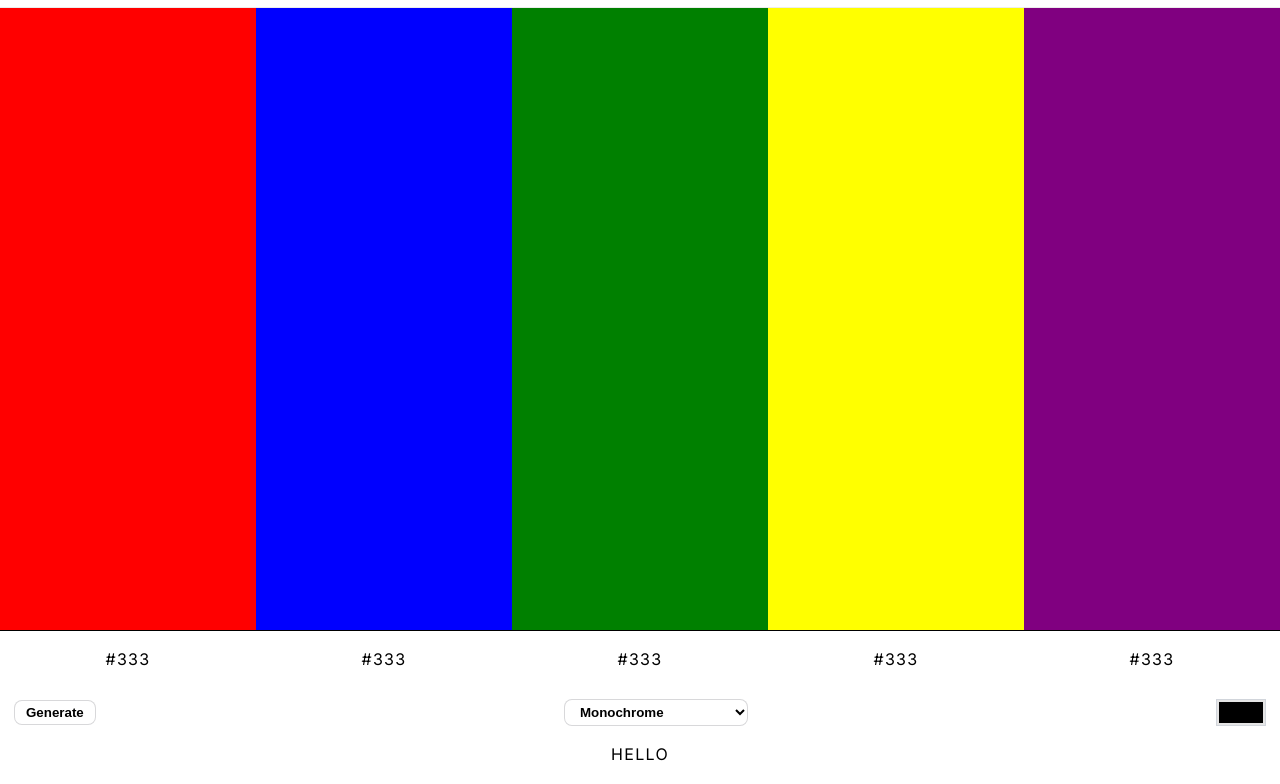
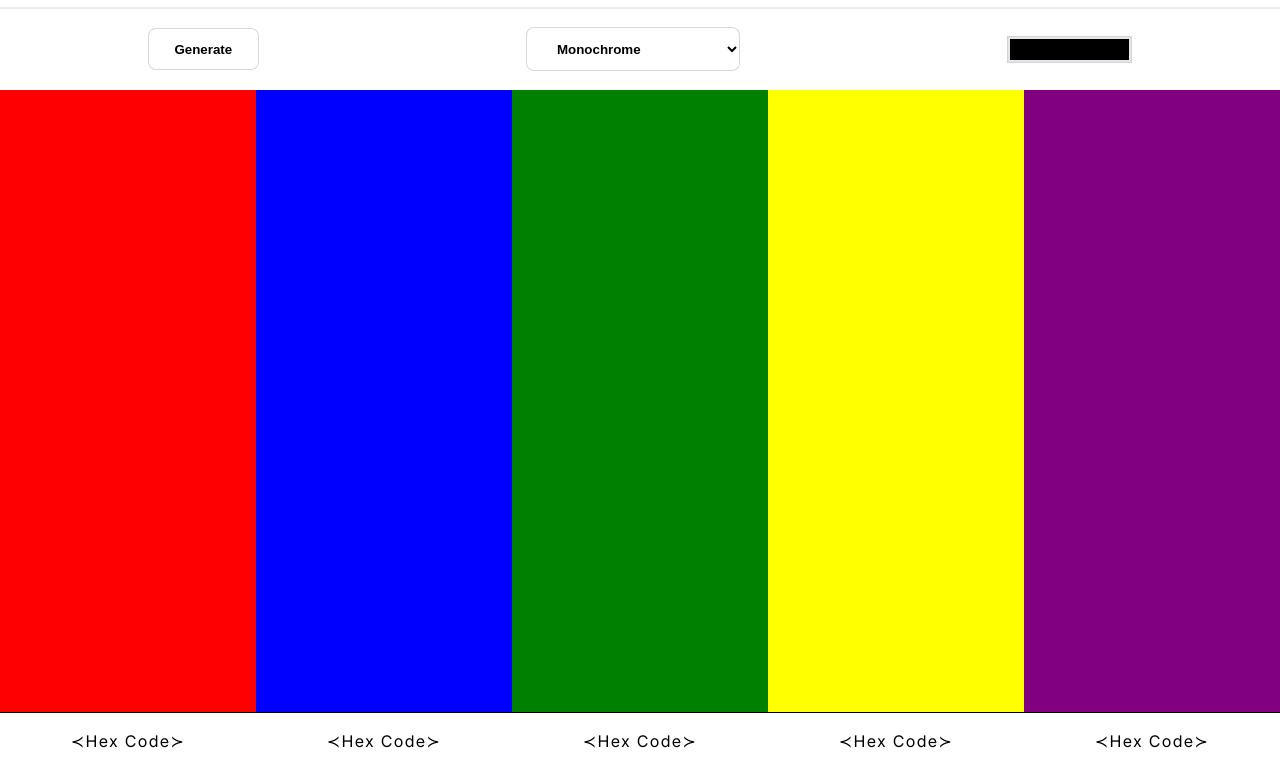
Before and after one commit to zowieerickson/color_picker_app, a plain HTML site: page index.html in a window 1280 px wide. Shown: the part 64-848 px from the top of the page. Drawn offline with Linux system fonts and the light colour scheme.

Commit message:
added desktop subheader, button active style

```diff
--- a/index.css
+++ b/index.css
@@ -39,7 +39,7 @@ h1 {
     min-height: 110px;
 }
 
-.generator_color_content {
+.generator_color_content, #generator-subheader {
     display: none;
 }
 .generator_color_content_mobile{
@@ -49,7 +49,7 @@ h1 {
 
 .sub-header {
     display: flex;
-    justify-content: space-between;
+    justify-content: space-around;
     align-items: center;
     align-content: center;
     padding: 0 14px;
@@ -66,10 +66,15 @@ h1 {
     padding: 5px 12px;
 }
 
+.btn:active {
+    transform: scale(.95);
+}
+
 .input-btn {
     background: #e5e5e5;
     padding: 2px;
     border: 0.5px solid #d1d5db;
+    width: 10%
 }
 
 input[type="color"]::-webkit-color-swatch-wrapper {
@@ -79,7 +84,6 @@ input[type="color"]::-webkit-color-swatch-wrapper {
 
 input[type="color"]::-webkit-color-swatch {
     border: none;
-    background: blue;
 }
 
 select > option {
@@ -107,9 +111,6 @@ select > option {
     background: purple;
 }
 
-.test {
-    text-align: center;
-}
 
 @media (min-width: 770px) {
 
@@ -134,4 +135,17 @@ select > option {
     .generator_color_content_mobile{
         display: none;
     }
+
+    #generator-subheader {
+        display: flex;
+        margin: 1.2em 0
+    }
+
+    #generator_mobile-subheader {
+        display: none;
+    }
+
+    .btn {
+        padding: 1em 2em
+    }
 }
--- a/index.html
+++ b/index.html
@@ -15,36 +15,49 @@
         <h1>Color Picker</h1>
     </header>
     <main>
+        <div class="sub-header" id="generator-subheader">
+            <button class="btn" id="generate_submit">Generate</button>
+            <select name="color-scheme" id="color-scheme" class="btn">
+                <option value="monochrome">Monochrome</option>
+                <option value="monochrome-dark">Monochrome-dark</option>
+                <option value="monochrome-light">Monochrome-light</option>
+                <option value="analogic">Analogic</option>
+                <option value="complement">Complement</option>
+                <option value="analogic-complement">Analogic-complement</option>
+                <option value="triad">Triad</option>
+            </select>
+            <input type="color" name="color-scheme-input" class="input-btn" id="color-scheme-input">
+        </div>
         <div id="generator_colors">
             <div class="generator_color">
                 <div class="generator_color_bg red">
-                    <p class="generator_color_content_mobile">#333</p>
+                    <p class="generator_color_content_mobile">&pr;Hex Code&sc;</p>
                 </div>
-                <div class="generator_color_content"><p>#333</p></div>
+                <div class="generator_color_content"><p>&pr;Hex Code&sc;</p></div>
             </div>
             <div class="generator_color">
                 <div class="generator_color_bg blue">
-                    <p class="generator_color_content_mobile">#333</p>
+                    <p class="generator_color_content_mobile">&pr;Hex Code&sc;</p>
                 </div>
-                <div class="generator_color_content"><p>#333</p></div>
+                <div class="generator_color_content"><p>&pr;Hex Code&sc;</p></div>
             </div>
             <div class="generator_color">
                 <div class="generator_color_bg green">
-                    <p class="generator_color_content_mobile">#333</p>
+                    <p class="generator_color_content_mobile">&pr;Hex Code&sc;</p>
                 </div>
-                <div class="generator_color_content"><p>#333</p></div>
+                <div class="generator_color_content"><p>&pr;Hex Code&sc;</p></div>
             </div>
             <div class="generator_color">
                 <div class="generator_color_bg yellow">
-                    <p class="generator_color_content_mobile">#333</p>
+                    <p class="generator_color_content_mobile">&pr;Hex Code&sc;</p>
                 </div>
-                <div class="generator_color_content"><p>#333</p></div>
+                <div class="generator_color_content"><p>&pr;Hex Code&sc;</p></div>
             </div>
             <div class="generator_color">
                 <div class="generator_color_bg purple">
-                    <p class="generator_color_content_mobile">#333</p>
+                    <p class="generator_color_content_mobile">&pr;Hex Code&sc;</p>
                 </div>
-                <div class="generator_color_content"><p>#333</p></div>
+                <div class="generator_color_content"><p>&pr;Hex Code&sc;</p></div>
             </div>
         </div>
         <div class="sub-header" id="generator_mobile-subheader">
@@ -61,7 +74,6 @@
             <input type="color" name="color-scheme-input" class="input-btn" id="color-scheme-input">
         </div>
     </main>
-    <p class="test">HELLO</p>
     <script src="index.js"></script>
 </body>
 </html>
--- a/index.js
+++ b/index.js
@@ -5,14 +5,10 @@ const redBg = document.querySelector(".generator_color_bg.red")
 const app = document.querySelector("#generator_colors")
 
 function renderColorsHtml(data) {
-    console.log(data)
-    console.log(data.colors.length);
     const colorsArr = data.colors;
-    const colorsLength = colorsArr.length;
     let html = ''
 
     for (let color of colorsArr) {
-        console.log(color.hex.value)
         html += `
         <div class="generator_color">
             <div class="generator_color_bg" style="background:${color.hex.value}">
@@ -27,7 +23,7 @@ function renderColorsHtml(data) {
 colorInput.addEventListener("change", watchColorPicker, false)
 
 function watchColorPicker() {
-      let colorHex = colorInput.value;
+      const colorHex = colorInput.value;
       return colorHex;
   }
 
@@ -40,9 +36,6 @@ submit.addEventListener("click", () => {
     const query = `?hex=${colorHex}&mode=${colorScheme}`
     const url = `${baseUrl}${endPoint}${query}`
 
-    console.log(watchColorPicker())
-    document.querySelector(".test").innerHTML = watchColorPicker()
-
     fetch(url)
     .then(response => response.json())
     .then(data => {
```
